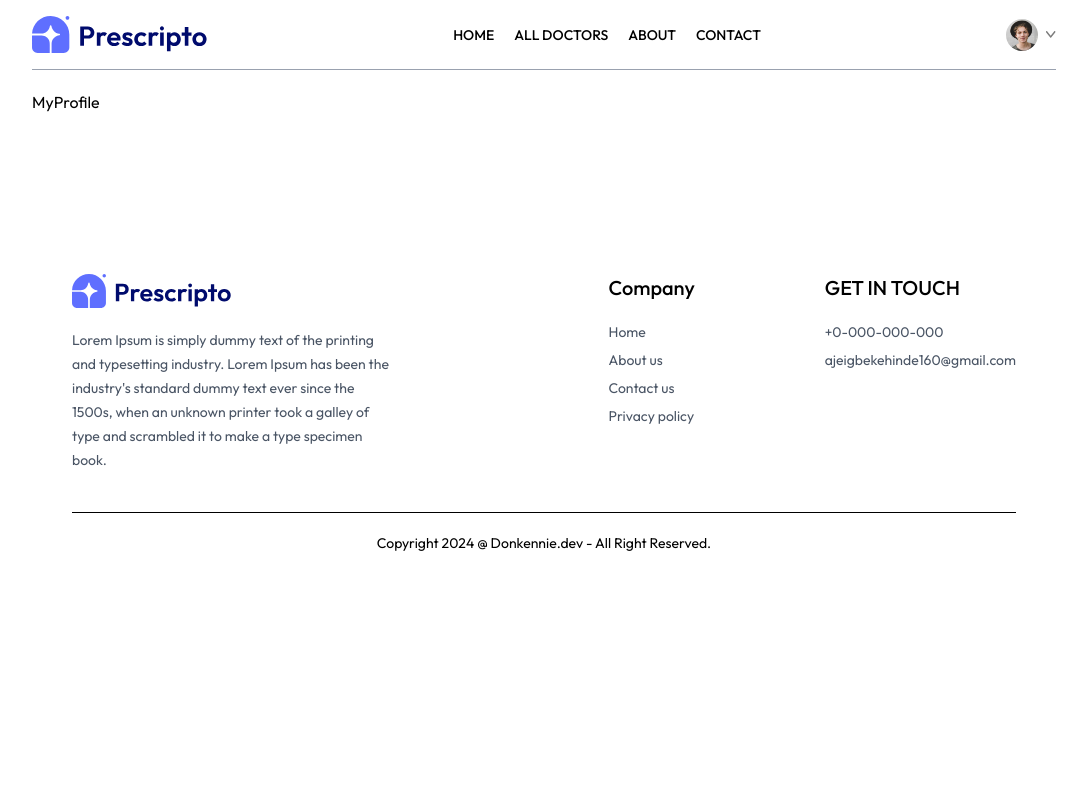
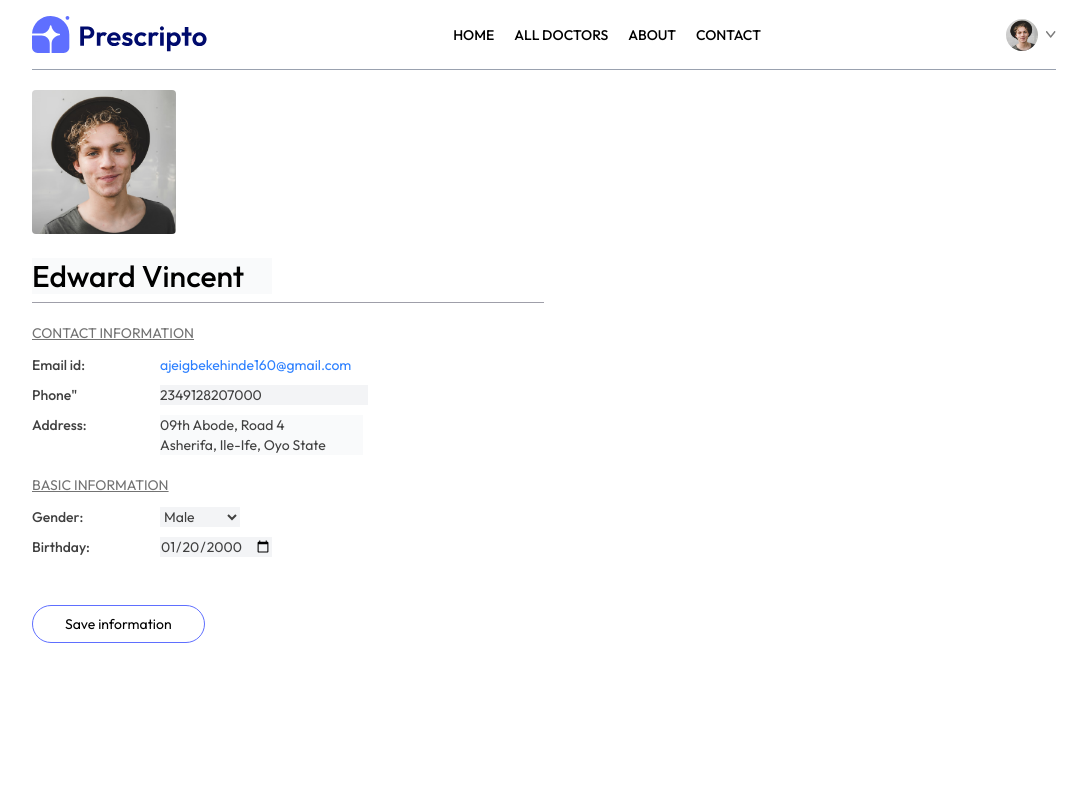
Before and after one commit to donkennie/appointify, a React (Vite) app in the folder frontend/: page /my-profile in a window 1280 px wide. Shown: the top 800 px of the page, without its empty margins (96-1183 px from the left). Built offline with nearby package versions, Linux system fonts and the light colour scheme.

Commit message:
complete login and register page

```diff
--- a/frontend/src/pages/Login.jsx
+++ b/frontend/src/pages/Login.jsx
@@ -1,8 +1,47 @@
-import React from 'react'
+import React, { useState } from 'react'
 
 const Login = () => {
+
+  const [state, setState] = useState('Sign Up')
+
+  const [email, setEmail] = useState('')
+  const [password, setPassword] = useState('')
+  const [name, setName] = useState('')
+
+  const onSubmitHandler = async (event) => {
+    event.preventDefault()
+  }
+
+
   return (
-    <div>Login</div>
+    <form className='min-h-[80vh] flex items-center'>
+      <div className='flex flex-col gap-3 m-auto items-start p-8 min-w-[340px] sm:min-w-96 border rounded-xl text-sm text-zinc-600 shadow-lg'>
+        <p className='text-2xl font-semibold'>{state === 'Sign Up' ? "Create Account" : "Login" }</p>
+        <p>Please {state === 'Sign Up' ? "sign up" : "log in"} to book appointment</p>
+        {
+          state === "Sign Up" &&
+          <div className='w-full'>
+          <p>Full Name</p>
+          <input className='border border-zinc-300 rounded w-full p-2 mt-1' type="text" onChange={(e) => setName(e.target.name)} value={name} required/>
+        </div>
+        }
+        <div className='w-full'>
+          <p>Email</p>
+          <input className='border border-zinc-300 rounded w-full p-2 mt-1' type="email" onChange={(e) => setName(e.target.name)} value={email} required/>
+        </div>
+        <div className='w-full'>
+          <p>Password</p>
+          <input className='border border-zinc-300 rounded w-full p-2 mt-1' type="password" onChange={(e) => setName(e.target.name)} value={password} required/>
+        </div>
+        <button className='bg-[var(--primary)] text-white w-full py-2 rounded-md text-base'>{state === 'Sign Up' ? "Create Account" : "Login" }
+        </button>
+        {
+          state === "Sign Up"
+          ? <p>Already have an account? <span onClick={() => setState('Login')} className='text-[var(--primary)] underline cursor-pointer'>Login here</span></p>
+          : <p>Create an new account? <span onClick={() => setState('Sign Up')} className='text-[var(--primary)] underline cursor-pointer'>click here</span></p>
+        }
+      </div>
+    </form>
   )
 }
 
--- a/frontend/src/pages/MyProfile.jsx
+++ b/frontend/src/pages/MyProfile.jsx
@@ -1,8 +1,92 @@
-import React from 'react'
+import React, { useState } from 'react'
+import { assets } from '../assets/assets'
 
 const MyProfile = () => {
+
+  const [userData, setUserData] = useState({
+    name: "Edward Vincent",
+    image: assets.profile_pic,
+    email: "ajeigbekehinde160@gmail.com",
+    phone: +2349128207000,
+    address:{
+      line1: "09th Abode, Road 4",
+      line2: "Asherifa, Ile-Ife, Oyo State"
+    },
+    gender: 'Male',
+    dob: '2000-01-20'
+  })
+
+  const [isEdit, setIsEdit] = useState(true)
+
+
   return (
-    <div>MyProfile</div>
+    <div className='max-w-lg flex flex-col gap-2 text-sm'>
+      <img className='w-36 rounded' src={userData.image} alt="" />
+      {
+        isEdit
+        ? <input className='bg-gray-50 text-3xl font-medium max-w-60 mt-4' type="text" value={userData.name} onChange={e => setUserData(prev => ({...prev, name:e.target.value}))} />
+        : <p className='font-medium text-3xl text-neutral-800 mt-4'>{userData.name}</p>
+      }
+
+      <hr  className='bg-zinc-400 h-[1px] border-none'/>
+      <div>
+        <p className='text-neutral-500 underline mt-3'>CONTACT INFORMATION</p>
+        <div className='grid grid-cols-[1fr_3fr] gap-y-2.5 mt-3 text-neutral-700'>
+          <p className='font-medium'>Email id:</p>
+          <p className='text-blue-500'>{userData.email}</p>
+          <p className='font-medium'>Phone"</p>
+          {
+        isEdit
+        ? <input className='bg-gray-100 max-w-52' type="text" value={userData.phone} onChange={e => setUserData(prev => ({...prev, name:e.target.value}))} />
+        : <p className='text-blue-400'>{userData.phone}</p>
+      }
+      <p className='font-medium'>Address:</p>
+      {
+        isEdit
+        ? <p>
+          <input className='bg-gray-50' onChange={(e) => setUserData(prev => ({...prev, address: { ...prev.address, line1: e.target.value}}))} value={userData.address.line1} type="text" />
+          <br />
+          <input className='bg-gray-50' onChange={(e) => setUserData(prev => ({...prev, address: { ...prev.address, line2: e.target.value}}))} value={userData.address.line2} type="text" />
+        </p>
+        : <p className='text-gray-500'>
+          {userData.address.line1}
+          <br />
+          {userData.address.line2}
+        </p>
+      }
+        </div>
+      </div>
+
+      <div>
+        <p className='text-neutral-500 underline mt-3'>BASIC INFORMATION</p>
+        <div className='grid grid-cols-[1fr_3fr] gap-y-2.5 mt-3 text-neutral-700'>
+          <p className='font-medium'>Gender:</p>
+          {
+        isEdit
+        ? <select className='max-w-20 bg-gray-100' onChange={(e) => setUserData(prev => ({...prev, gender: e.target.value}))} value={userData.gender}>
+          <option value="Male">Male</option>
+          <option value="Female">Female</option>
+        </select>
+        : <p className='text-gray-400'>{userData.gender}</p>
+      }
+      <p className='font-medium'>Birthday:</p>{
+        isEdit ? <input className='max-w-28 bg-gray-100' type="date" onChange={(e) => setUserData(prev => ({...prev, dob: e.target.value}))} value={userData.dob}/>
+        : <p className='text-gray-400'>{userData.dob}</p>
+      }
+        </div>
+      </div>
+
+      <div className='mt-10'>
+        {
+          isEdit
+          ? <button className='border border-[var(--primary)] px-8 py-2 rounded-full hover:bg-[var(--primary)] hover:text-white transition-all' onClick={() => setIsEdit(false)}>
+            Save information
+          </button >
+          : <button className='border border-[var(--primary)] px-8 py-2 rounded-full hover:bg-[var(--primary)] hover:text-white transition-all' onClick={() => setIsEdit(true)}>Edit</button>
+        }
+      </div>
+
+    </div>
   )
 }
 
```
